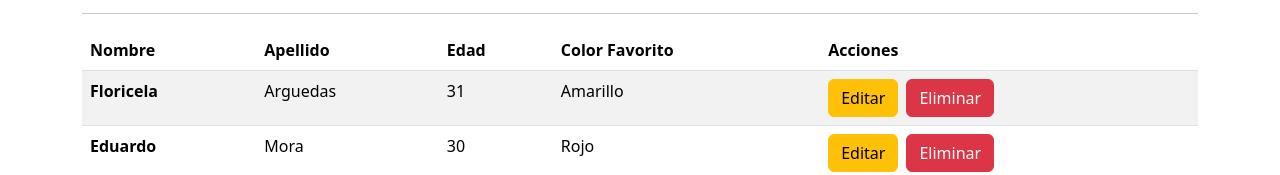
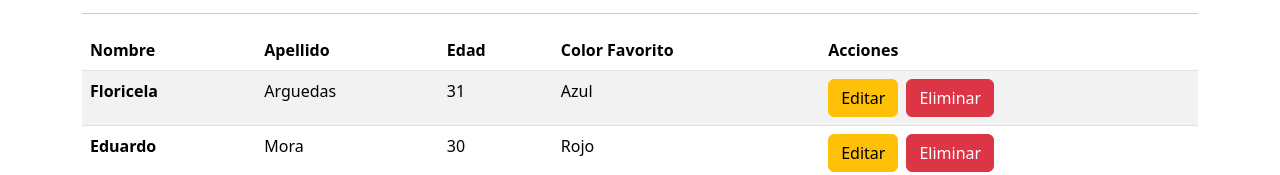
Before and after one commit to FloRiArguedas/EducacionIT_Desafio13, a React (Vite) app: page / in a window 1280 px wide. Shown: the part 705-880 px from the top of the page. Built offline with nearby package versions, Linux system fonts and the light colour scheme; data requests are answered from the project's data file.

Commit message:
Se agrega función de edición con backend

```diff
--- a/data/db.json
+++ b/data/db.json
@@ -5,7 +5,7 @@
       "nombre": "Floricela",
       "apellido": "Arguedas",
       "edad": "31",
-      "color": "Amarillo"
+      "color": "Azul"
     },
     {
       "id": 2,
--- a/src/InicioApp.jsx
+++ b/src/InicioApp.jsx
@@ -114,8 +114,6 @@ const InicioApp = () => {
       setUsers(nuevoEstadoUsuarios)
 
 
-
-
     } catch (error) {
       console.error(error)
     }
@@ -124,15 +122,40 @@ const InicioApp = () => {
 
   //?EDITAR USUARIO
 
-  const editarUsuario = (usuarioEditado) => {
-    // const nuevoEstadoUsuarios = usuarios.map (function(user){
-    //   if (user.id === usuarioEditado.id){
-    //       return usuarioEditado
-    //   } else {
-    //     return user
-    //   }
-    // })
-    // setUsers(nuevoEstadoUsuarios)
+  const editarUsuario = async (usuarioEditado) => {
+
+    try {
+
+      const options = {
+        method: 'PUT',
+        headers: {'content-type': 'application/json'},
+        body: JSON.stringify(usuarioEditado)
+      }
+
+      const urlEdicion = url + usuarioEditado.id
+
+      console.log(urlEdicion)
+
+      //HAGO LA PETICIÓN
+      const res = await fetch (urlEdicion, options)
+
+      if (!res.ok) {
+        throw new Error (`No fue posible editar el usuario ${res.status}`)
+      }
+
+      const dataEditado = await res.json()
+      console.log(dataEditado)
+
+      //CAMBIO EL ESTADO DE REACT PARA RENDERIZAR
+
+      const nuevoEstadoUsuarios = users.map (user => (user.id === usuarioEditado.id) ? usuarioEditado : user)
+      setUsers(nuevoEstadoUsuarios)
+
+
+    } catch (error) {
+      console.error(error)
+    }
+
   }
 
   return (
```
